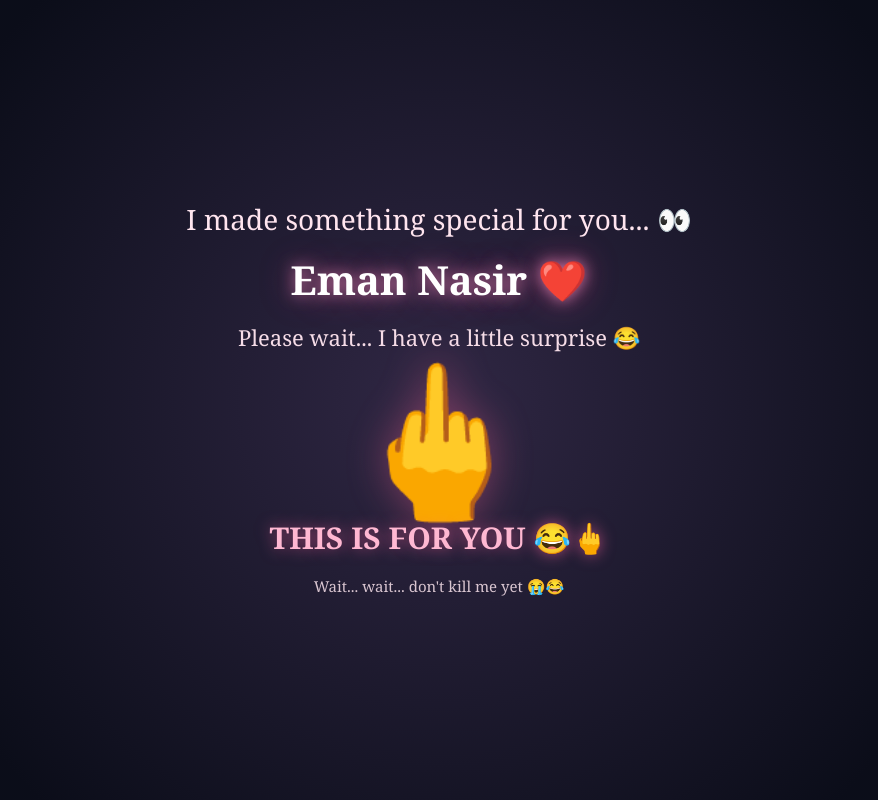
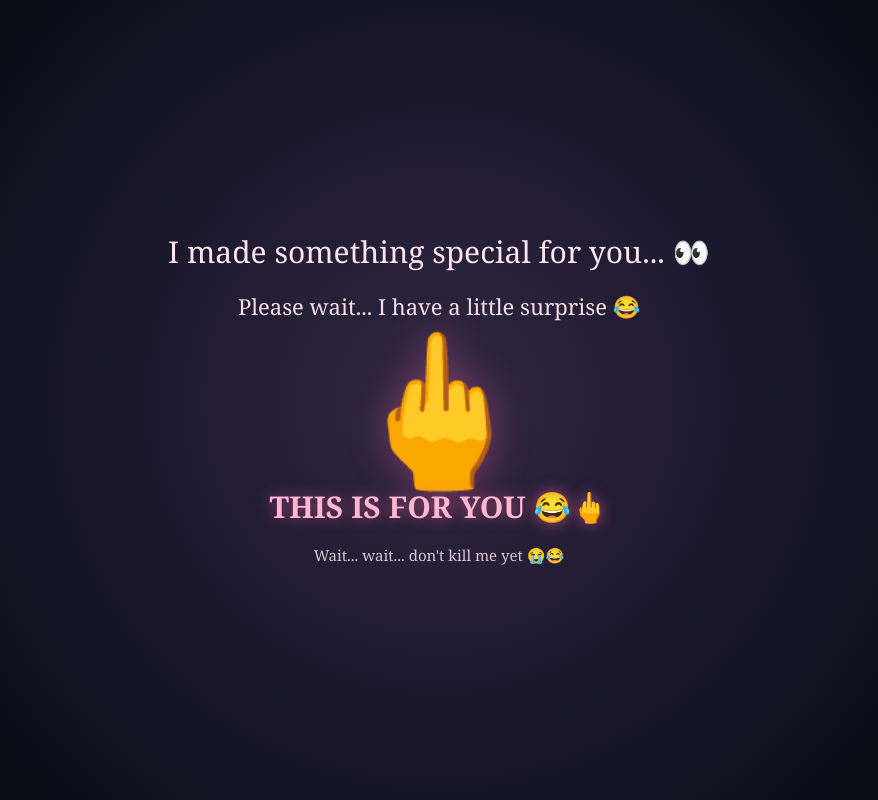
Before and after one commit to jahanzaibaslam-create/virtual-flower, a Flask app: page / in a window 1280 px wide. Shown: the whole page, without its empty margins (201-1079 px from the left). Run offline with Flask 3, Linux system fonts and the light colour scheme.

Commit message:
Remove name

```diff
--- a/templates/index.html
+++ b/templates/index.html
@@ -4,16 +4,11 @@
 <head>
 
 <meta charset="UTF-8">
-
 <meta name="viewport" content="width=device-width, initial-scale=1.0">
 
-<title>For Eman Nasir 😂❤️</title>
+<title>Just For You 😂❤️</title>
 
 <style>
-
-/* =========================
-   BASIC
-========================= */
 
 * {
     box-sizing: border-box;
@@ -29,6 +24,7 @@ body {
 body {
     overflow: hidden;
     font-family: Georgia, "Times New Roman", serif;
+
     background:
         radial-gradient(
             circle at 50% 40%,
@@ -37,6 +33,7 @@ body {
             #101326 75%,
             #050711 100%
         );
+
     color: white;
 }
 
@@ -48,15 +45,11 @@ body {
 #prankScreen {
 
     position: fixed;
-
     inset: 0;
-
     z-index: 1000;
 
     display: flex;
-
     justify-content: center;
-
     align-items: center;
 
     text-align: center;
@@ -74,11 +67,8 @@ body {
 }
 
 #prankScreen.hide {
-
     opacity: 0;
-
     visibility: hidden;
-
     pointer-events: none;
 }
 
@@ -86,51 +76,27 @@ body {
 .prankContent {
 
     position: relative;
-
     width: 100%;
-
     max-width: 700px;
-
     padding: 30px;
-
 }
 
 
 .prankTitle {
 
-    font-size: 28px;
-
+    font-size: 30px;
     color: #ffe5ef;
-
-    margin-bottom: 10px;
+    margin-bottom: 15px;
 
     animation:
         titleFloat 5s ease-in-out infinite;
 }
 
 
-.prankName {
-
-    font-size: 40px;
-
-    font-weight: bold;
-
-    color: white;
-
-    text-shadow:
-        0 0 15px rgba(255,150,200,.7),
-        0 0 35px rgba(255,60,140,.4);
-
-    margin-bottom: 15px;
-}
-
-
 .prankText {
 
     font-size: 22px;
-
     color: #f5dce7;
-
     margin-bottom: 15px;
 }
 
@@ -177,7 +143,8 @@ body {
 
     opacity: 0;
 
-    transform: translateY(20px);
+    transform:
+        translateY(20px);
 
     animation:
         textAppear 1.5s ease
@@ -207,7 +174,6 @@ body {
 @keyframes fingerRise {
 
     0% {
-
         opacity: 0;
 
         transform:
@@ -217,7 +183,6 @@ body {
     }
 
     60% {
-
         opacity: 1;
 
         transform:
@@ -227,7 +192,6 @@ body {
     }
 
     100% {
-
         opacity: 1;
 
         transform:
@@ -241,7 +205,6 @@ body {
 @keyframes textAppear {
 
     from {
-
         opacity: 0;
 
         transform:
@@ -249,7 +212,6 @@ body {
     }
 
     to {
-
         opacity: 1;
 
         transform:
@@ -261,13 +223,11 @@ body {
 @keyframes titleFloat {
 
     0%,100% {
-
         transform:
             translateY(0);
     }
 
     50% {
-
         transform:
             translateY(-6px);
     }
@@ -312,7 +272,6 @@ body {
     position: absolute;
 
     width: 3px;
-
     height: 3px;
 
     border-radius: 50%;
@@ -361,11 +320,9 @@ body {
     position: absolute;
 
     top: 7%;
-
     right: 10%;
 
     width: 75px;
-
     height: 75px;
 
     border-radius: 50%;
@@ -429,11 +386,9 @@ body {
     position: absolute;
 
     left: 50%;
-
     top: 39%;
 
     width: 240px;
-
     height: 350px;
 
     transform:
@@ -469,11 +424,9 @@ body {
     position: absolute;
 
     left: 114px;
-
     top: 105px;
 
     width: 12px;
-
     height: 200px;
 
     border-radius: 20px;
@@ -514,11 +467,9 @@ body {
     position: absolute;
 
     left: 78px;
-
     top: 40px;
 
     width: 86px;
-
     height: 115px;
 
     border-radius: 50%;
@@ -592,15 +543,11 @@ body {
 @keyframes bloom {
 
     from {
-
         opacity: 0;
-
-        transform:
-            scale(0);
+        transform: scale(0);
     }
 
     to {
-
         opacity: 1;
     }
 }
@@ -615,11 +562,9 @@ body {
     position: absolute;
 
     left: 77px;
-
     top: 53px;
 
     width: 92px;
-
     height: 92px;
 
     border-radius: 50%;
@@ -653,11 +598,9 @@ body {
     position: absolute;
 
     left: 14px;
-
     top: 14px;
 
     width: 64px;
-
     height: 64px;
 
     border-radius: 50%;
@@ -686,7 +629,6 @@ body {
     position: absolute;
 
     left: 50%;
-
     top: 50%;
 
     transform:
@@ -756,7 +698,6 @@ body {
     position: absolute;
 
     width: 75px;
-
     height: 34px;
 
     background:
@@ -774,7 +715,6 @@ body {
 .leaf.left {
 
     left: 45px;
-
     top: 215px;
 
     transform:
@@ -785,7 +725,6 @@ body {
 .leaf.right {
 
     right: 45px;
-
     top: 240px;
 
     transform:
@@ -1150,33 +1089,17 @@ body {
 }
 
 
-.name {
-
-    font-size: 34px;
-
-    font-weight: bold;
-
-    color: #fff0f6;
-
-    margin-bottom: 3px;
-
-    text-shadow:
-        0 0 10px rgba(255,180,210,.8),
-        0 0 25px rgba(255,100,170,.45);
-}
-
-
 .little-line {
 
-    font-size: 14px;
+    font-size: 17px;
 
     font-style: italic;
 
     color: #f9dce9;
 
-    opacity: .8;
-
-    margin-bottom: 7px;
+    opacity: .9;
+
+    margin-bottom: 8px;
 }
 
 
@@ -1221,11 +1144,7 @@ body {
 @media (max-width: 600px) {
 
     .prankTitle {
-        font-size: 22px;
-    }
-
-    .prankName {
-        font-size: 30px;
+        font-size: 23px;
     }
 
     .prankText {
@@ -1251,10 +1170,6 @@ body {
             scale(.70);
     }
 
-    .name {
-        font-size: 25px;
-    }
-
     .poetry {
         font-size: 16px;
         line-height: 1.65;
@@ -1271,6 +1186,7 @@ body {
     .peony {
         font-size: 30px;
     }
+
 }
 
 </style>
@@ -1281,9 +1197,9 @@ body {
 <body>
 
 
-<!-- =====================================================
-     PRANK SCREEN
-===================================================== -->
+<!-- =========================
+     PRANK
+========================= -->
 
 <div id="prankScreen">
 
@@ -1293,10 +1209,6 @@ body {
             I made something special for you... 👀
         </div>
 
-        <div class="prankName">
-            Eman Nasir ❤️
-        </div>
-
         <div class="prankText">
             Please wait... I have a little surprise 😂
         </div>
@@ -1318,9 +1230,9 @@ body {
 </div>
 
 
-<!-- =====================================================
-     ROMANTIC GARDEN
-===================================================== -->
+<!-- =========================
+     GARDEN
+========================= -->
 
 <div id="garden">
 
@@ -1346,7 +1258,7 @@ body {
 <div class="moon"></div>
 
 
-<!-- MAIN FLOWER -->
+<!-- FLOWER -->
 
 <div class="flower">
 
@@ -1379,12 +1291,11 @@ body {
 
 <div class="peony peony1">🌸</div>
 <div class="peony peony2">🌸</div>
-
 <div class="peony peony3">🤍🌸</div>
 <div class="peony peony4">🌸🤍</div>
 
 
-<!-- FLOATING HEARTS -->
+<!-- HEARTS -->
 
 <div class="heart h1">❤️</div>
 <div class="heart h2">💕</div>
@@ -1393,7 +1304,7 @@ body {
 <div class="heart h5">💖</div>
 
 
-<!-- FALLING PETALS -->
+<!-- FALLING FLOWERS -->
 
 <div class="falling f1">🌸</div>
 <div class="falling f2">🌹</div>
@@ -1419,14 +1330,11 @@ body {
 
 <div class="message">
 
-    <div class="name">
-        ✨ Eman Nasir ✨
-    </div>
-
     <div class="little-line">
         okay... THIS one is actually for you 🤍😂
     </div>
 
+
     <div class="poetry">
 
         تیری مسکراہٹ سے مہک اٹھتا ہے دل،
@@ -1458,6 +1366,7 @@ body {
         تو میری ہر دعا میں تیرا نام ہو۔ ❤️
 
     </div>
+
 
     <div class="english">
 
@@ -1475,14 +1384,9 @@ body {
 
 <script>
 
-/* =====================================================
-   SHOW ROMANTIC GARDEN
-===================================================== */
-
-/*
-   The prank stays for about 7 seconds.
-   Then the romantic garden appears.
-*/
+/* =========================
+   SHOW GARDEN AFTER PRANK
+========================= */
 
 setTimeout(function() {
 
@@ -1503,9 +1407,9 @@ setTimeout(function() {
 }, 7000);
 
 
-/* =====================================================
-   EXTRA HEARTS WHEN GARDEN OPENS
-===================================================== */
+/* =========================
+   EXTRA HEARTS
+========================= */
 
 setTimeout(function() {
 
@@ -1518,7 +1422,8 @@ setTimeout(function() {
             document.createElement("div");
 
         heart.innerHTML =
-            ["❤️","💕","💗","💖"][Math.floor(Math.random() * 4)];
+            ["❤️","💕","💗","💖"]
+            [Math.floor(Math.random() * 4)];
 
         heart.style.position =
             "absolute";
```
